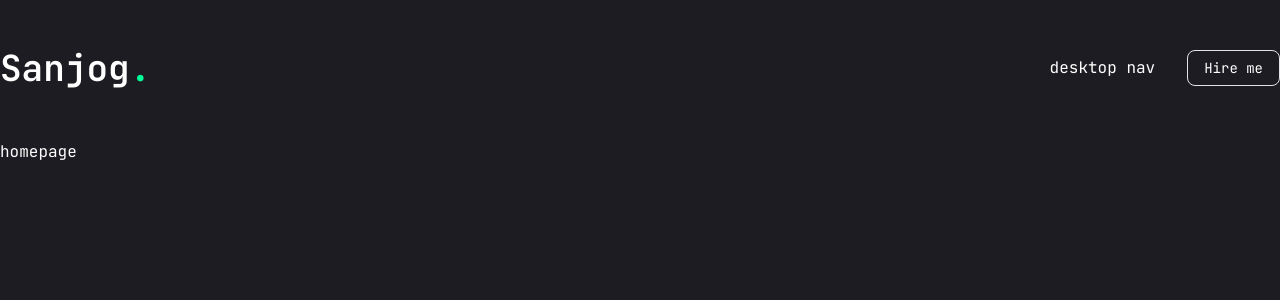
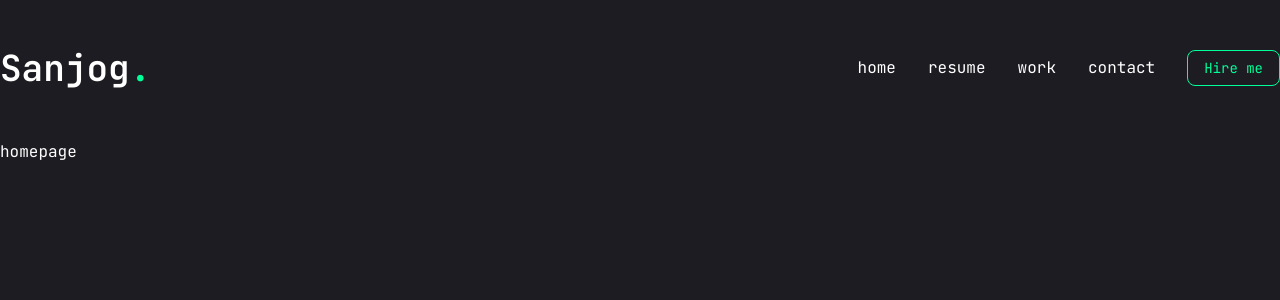
Before and after one commit to sanjogbhalla16/MyProfile, a Next.js app in the folder my-portfolio/: page / in a window 1280 px wide. Shown: the top 300 px of the page. Built offline with nearby package versions, Linux system fonts and the light colour scheme.

Commit message:
Making the nav bar

```diff
--- a/my-portfolio/src/components/Nav.tsx
+++ b/my-portfolio/src/components/Nav.tsx
@@ -1,5 +1,41 @@
+"use client";
+import Link from "next/link";
+import { usePathname } from "next/navigation";
+
+const links = [
+  {
+    name: "home",
+    path: "/",
+  },
+  {
+    name: "resume",
+    path: "/",
+  },
+  {
+    name: "work",
+    path: "/",
+  },
+  {
+    name: "contact",
+    path: "/",
+  },
+];
+
 const Nav = () => {
-  return <nav>desktop nav</nav>;
+  const pathname = usePathname();
+  console.log(pathname);
+
+  return (
+    <nav className="flex gap-8">
+      {links.map((link, index) => {
+        return (
+          <Link href={link.path} key={index} className="">
+            {link.name}
+          </Link>
+        );
+      })}
+    </nav>
+  );
 };
 
 export default Nav;
--- a/my-portfolio/src/components/ui/button.tsx
+++ b/my-portfolio/src/components/ui/button.tsx
@@ -23,7 +23,7 @@ const buttonVariants = cva(
 
         // ✅ New accent variant
         accent:
-          "border border-[--color-accent] text-[--color-accent] hover:bg-[--color-accent] hover:text-black",
+          "border border-[var(--color-accent)] text-[var(--color-accent)] hover:bg-[var(--color-accent)] hover:text-white transition-colors",
       },
       size: {
         default: "h-9 px-4 py-2 has-[>svg]:px-3",
```
